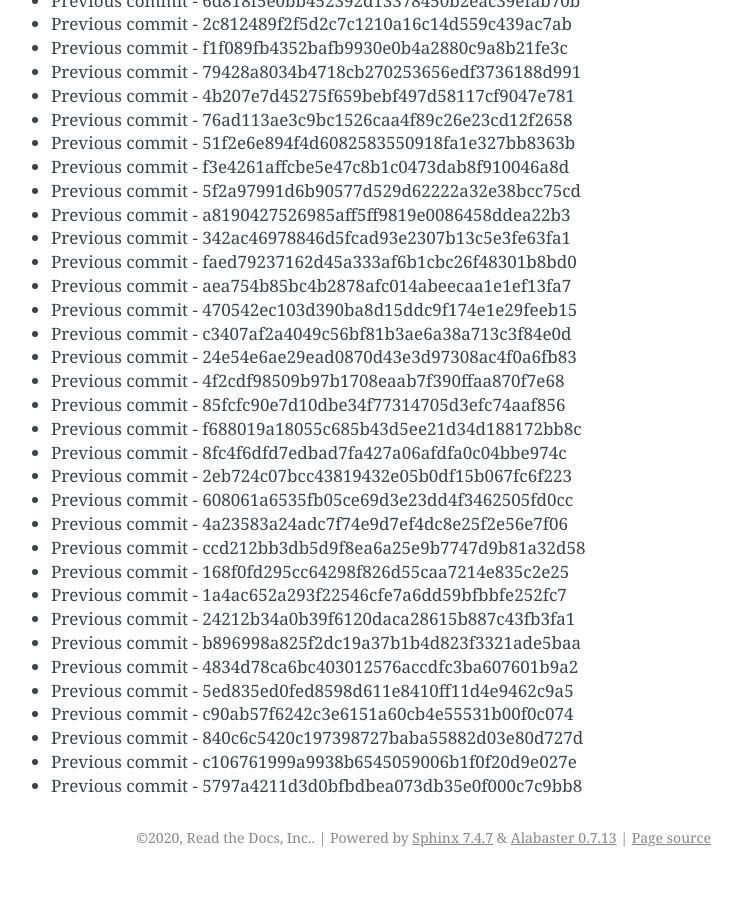
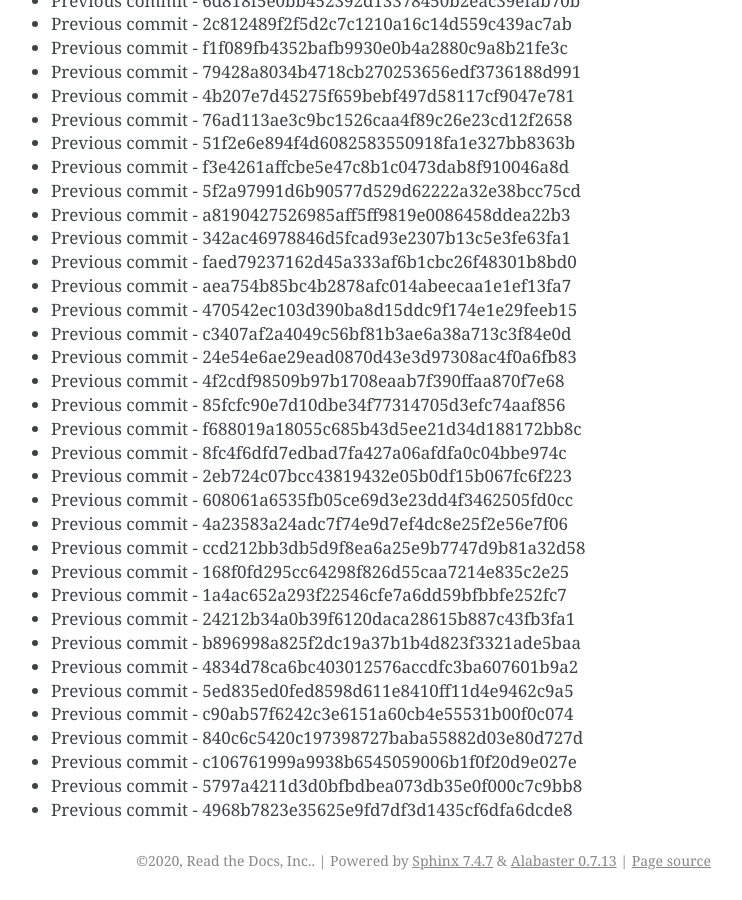
Before and after one commit to readthedocs/rtd-git-stresstest, a Sphinx documentation site: the page built from docs/updates.rst, in a window 1280 px wide and 900 px high, scrolled down 8389 px. Shown: the whole window, without its empty margins (399-1141 px from the left). Built offline with Sphinx 7.4.7, drawn with Linux system fonts in a browser that asks for light colours; before the commit the page ends 9266 px from its top, so only the background shows below that.

Commit message:
Generating commit from previous: 4968b7823e35625e9fd7df3d1435cf6dfa6dcde8

```diff
--- a/docs/updates.rst
+++ b/docs/updates.rst
@@ -384,3 +384,4 @@ It can be tested for any performance characteristics.
 * Previous commit - 840c6c5420c197398727baba55882d03e80d727d
 * Previous commit - c106761999a9938b6545059006b1f0f20d9e027e
 * Previous commit - 5797a4211d3d0bfbdbea073db35e0f000c7c9bb8
+* Previous commit - 4968b7823e35625e9fd7df3d1435cf6dfa6dcde8
```
